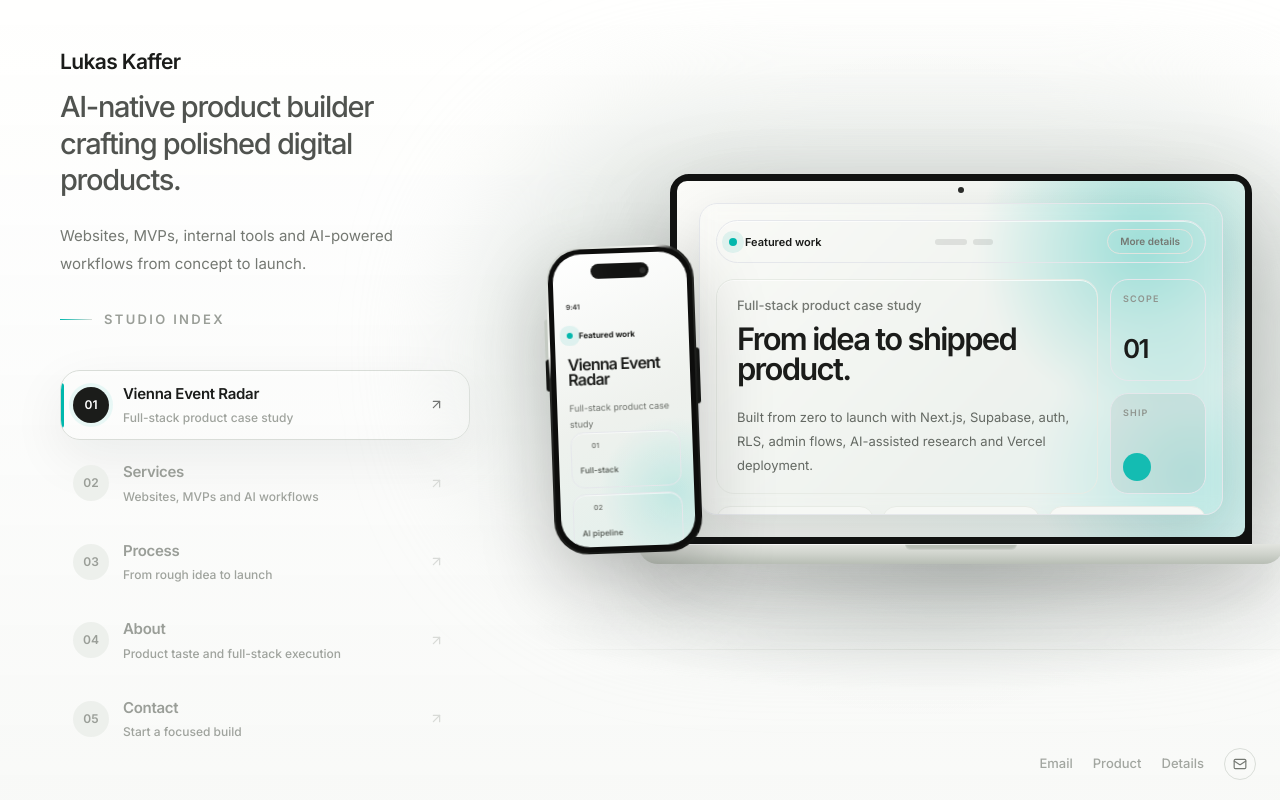
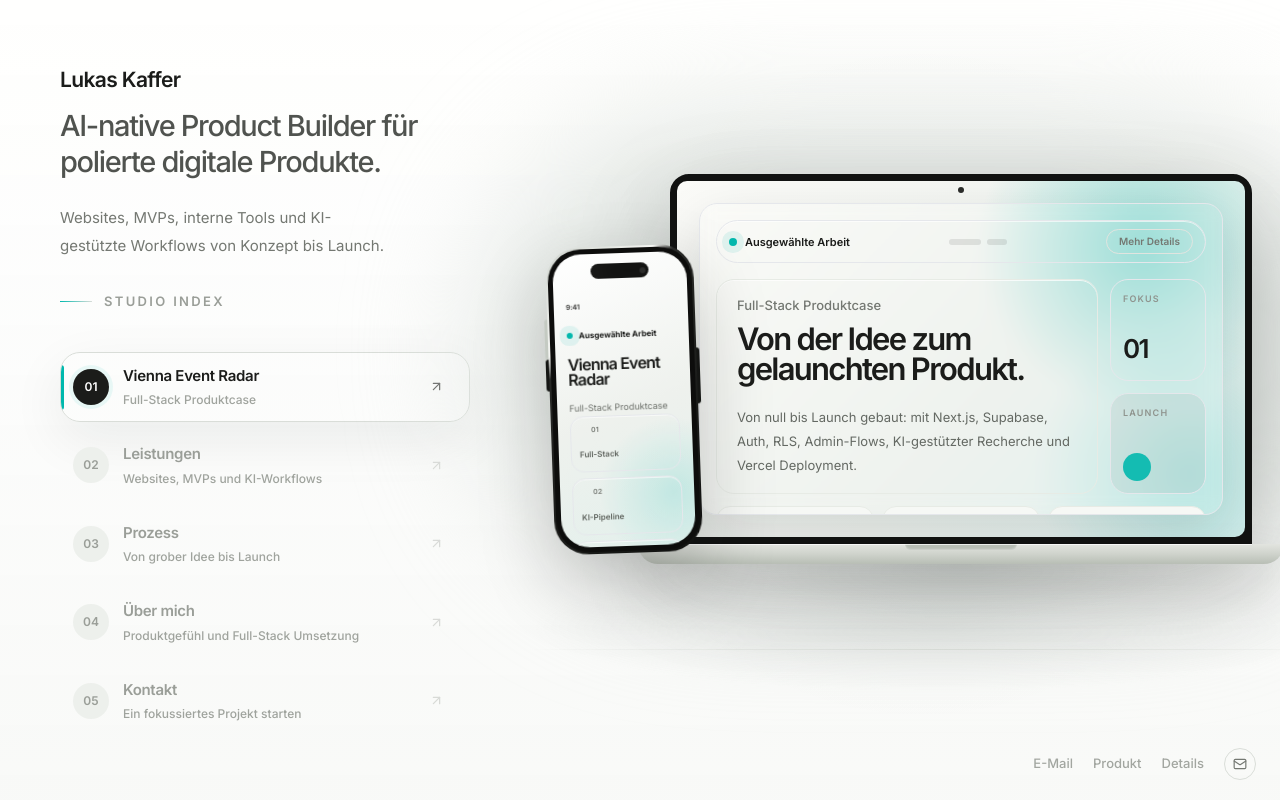
Before and after one commit to azuuriai/landingpage, a Next.js app: page / in a window 1280 px wide. Built offline with nearby package versions, Linux system fonts and the light colour scheme.

Commit message:
Localize landing page in German

```diff
--- a/app/about/page.tsx
+++ b/app/about/page.tsx
@@ -4,9 +4,9 @@ import { capabilities } from "@/lib/content";
 export default function AboutPage() {
   return (
     <InfoPage
-      eyebrow="About"
-      title="Product taste with full-stack depth."
-      intro="I build like a product partner: shaping the offer, designing the interaction, implementing the stack and pushing the thing live."
+      eyebrow="Über mich"
+      title="Produktgefühl mit Full-Stack Tiefe."
+      intro="Ich baue wie ein Produktpartner: Angebot schärfen, Interaktion gestalten, Stack umsetzen und das Ding live bringen."
     >
       <DetailList items={capabilities.map((capability) => capability.label)} />
     </InfoPage>
--- a/app/contact/page.tsx
+++ b/app/contact/page.tsx
@@ -3,11 +3,11 @@ import { InfoPage } from "@/components/info-page";
 export default function ContactPage() {
   return (
     <InfoPage
-      eyebrow="Contact"
-      title="Have a rough product idea?"
-      intro="Send the idea, the current bottleneck or the page that needs to work harder. I will help shape the next move."
+      eyebrow="Kontakt"
+      title="Eine grobe Produktidee im Kopf?"
+      intro="Schick mir die Idee, den aktuellen Engpass oder die Seite, die stärker performen soll. Ich helfe, den nächsten Schritt zu schärfen."
       ctaHref="mailto:hello@lukaskaffer.com"
-      ctaLabel="Email"
+      ctaLabel="E-Mail"
     >
       <div className="space-y-5">
         <a
@@ -17,7 +17,7 @@ export default function ContactPage() {
           hello@lukaskaffer.com
         </a>
         <p className="text-[15px] leading-7 text-[#74746f]">
-          Best starting point: one paragraph about what you want to launch, who it is for and what should happen next.
+          Bester Startpunkt: ein Absatz darüber, was du launchen möchtest, für wen es ist und was als Nächstes passieren soll.
         </p>
       </div>
     </InfoPage>
--- a/app/layout.tsx
+++ b/app/layout.tsx
@@ -11,20 +11,20 @@ const inter = Inter({
 export const metadata: Metadata = {
   title: "Lukas Kaffer | AI-native Product Builder",
   description:
-    "AI-native product builder crafting polished websites, web apps, internal tools and AI-powered workflows from concept to launch.",
+    "AI-native Product Builder für polierte Websites, Web Apps, interne Tools und KI-gestützte Workflows von Konzept bis Launch.",
   metadataBase: new URL("https://lukaskaffer.com"),
   openGraph: {
     title: "Lukas Kaffer | AI-native Product Builder",
     description:
-      "Premium websites, full-stack products, internal tools and AI workflows for founders and small businesses.",
+      "Premium Websites, Full-Stack Produkte, interne Tools und KI-Workflows für Gründer und kleine Unternehmen.",
     type: "website",
-    locale: "en_US",
+    locale: "de_AT",
   },
   twitter: {
     card: "summary_large_image",
     title: "Lukas Kaffer | AI-native Product Builder",
     description:
-      "Turning rough ideas into polished digital products from concept to launch.",
+      "Von groben Ideen zu polierten digitalen Produkten.",
   },
   robots: {
     index: true,
@@ -38,7 +38,7 @@ export default function RootLayout({
   children: React.ReactNode;
 }>) {
   return (
-    <html lang="en" className="scroll-smooth">
+    <html lang="de" className="scroll-smooth">
       <body className={`${inter.variable} bg-ink font-sans text-bone antialiased`}>
         {children}
       </body>
--- a/app/page.tsx
+++ b/app/page.tsx
@@ -19,86 +19,86 @@ const panels: Panel[] = [
   {
     id: "work",
     title: "Vienna Event Radar",
-    subtitle: "Full-stack product case study",
-    eyebrow: "Featured work",
-    headline: "From idea to shipped product.",
+    subtitle: "Full-Stack Produktcase",
+    eyebrow: "Ausgewählte Arbeit",
+    headline: "Von der Idee zum gelaunchten Produkt.",
     description:
-      "Built from zero to launch with Next.js, Supabase, auth, RLS, admin flows, AI-assisted research and Vercel deployment.",
-    chips: ["Full-stack", "AI pipeline", "iOS extension"],
+      "Von null bis Launch gebaut: mit Next.js, Supabase, Auth, RLS, Admin-Flows, KI-gestützter Recherche und Vercel Deployment.",
+    chips: ["Full-Stack", "KI-Pipeline", "iOS Erweiterung"],
     details: [
-      "Full-stack web product built from zero to launch.",
-      "Supabase auth, database structure and RLS policies.",
-      "AI-assisted event research pipeline with admin review workflows.",
-      "Mobile-first dashboard, SEO/security polish and Vercel deployment.",
-      "Extended toward a companion iOS app experience.",
+      "Full-Stack Webprodukt von null bis Launch umgesetzt.",
+      "Supabase Auth, Datenbankstruktur und RLS Policies aufgebaut.",
+      "KI-gestützte Event-Recherche mit Admin-Review-Workflows.",
+      "Mobile-first Dashboard, SEO-/Security-Polish und Vercel Deployment.",
+      "Erweiterung in Richtung begleitender iOS App Experience.",
     ],
     detailHref: "/work",
   },
   {
     id: "services",
-    title: "Services",
-    subtitle: "Websites, MVPs and AI workflows",
-    eyebrow: "What I build",
-    headline: "Premium digital products without handoff drag.",
+    title: "Leistungen",
+    subtitle: "Websites, MVPs und KI-Workflows",
+    eyebrow: "Was ich baue",
+    headline: "Premium digitale Produkte ohne Übergabe-Reibung.",
     description:
-      "Mobile-first websites, MVPs, internal tools, AI automations and focused UX/UI audits for founders and small teams.",
-    chips: ["Landing pages", "MVPs", "Automations"],
+      "Mobile-first Websites, MVPs, interne Tools, KI-Automationen und fokussierte UX/UI Audits für Gründer und kleine Teams.",
+    chips: ["Landingpages", "MVPs", "Automationen"],
     details: [
-      "Premium mobile-first websites and landing pages with strong first-impression design.",
-      "MVPs and full-stack web apps with auth, data, dashboard and deployment.",
-      "AI automations and internal tools that reduce repetitive work.",
-      "UX/UI and conversion audits for pages that need clearer structure and trust.",
+      "Premium mobile-first Websites und Landingpages mit starkem ersten Eindruck.",
+      "MVPs und Full-Stack Web Apps mit Auth, Daten, Dashboard und Deployment.",
+      "KI-Automationen und interne Tools, die wiederkehrende Arbeit reduzieren.",
+      "UX/UI und Conversion Audits für Seiten, die klarer und vertrauenswürdiger wirken sollen.",
     ],
     detailHref: "/services",
   },
   {
     id: "process",
-    title: "Process",
-    subtitle: "From rough idea to launch",
-    eyebrow: "How it works",
-    headline: "Shape, design, build, launch.",
+    title: "Prozess",
+    subtitle: "Von grober Idee bis Launch",
+    eyebrow: "Wie es läuft",
+    headline: "Schärfen, gestalten, bauen, launchen.",
     description:
-      "A compact workflow that clarifies scope, designs the interaction, ships the stack and iterates from real feedback.",
-    chips: ["Shape", "Design", "Build", "Launch"],
+      "Ein kompakter Ablauf, der Fokus klärt, Interaktion gestaltet, den Stack ausliefert und aus echtem Feedback iteriert.",
+    chips: ["Schärfen", "Design", "Umsetzung", "Launch"],
     details: [
-      "Shape the offer, target user, core workflow and launch scope.",
-      "Design the interface, interaction rhythm and responsive system.",
-      "Build with a clean stack and AI-assisted implementation speed.",
-      "Launch, check SEO/security basics and iterate from real feedback.",
+      "Angebot, Zielgruppe, Kernworkflow und Launch-Fokus schärfen.",
+      "Interface, Interaktionsrhythmus und responsives System gestalten.",
+      "Mit sauberem Stack und KI-unterstützter Umsetzungsgeschwindigkeit bauen.",
+      "Launchen, SEO-/Security-Basics prüfen und anhand echtem Feedback iterieren.",
     ],
     detailHref: "/process",
   },
   {
     id: "about",
-    title: "About",
-    subtitle: "Product taste and full-stack execution",
+    title: "Über mich",
+    subtitle: "Produktgefühl und Full-Stack Umsetzung",
     eyebrow: "Lukas Kaffer",
-    headline: "Product taste with implementation depth.",
+    headline: "Produktgefühl mit Umsetzungstiefe.",
     description:
-      "I combine product thinking, UX/UI, full-stack implementation and AI-native workflows to move ideas into polished reality.",
-    chips: ["Next.js", "Supabase", "Design engineering"],
+      "Ich verbinde Produktdenken, UX/UI, Full-Stack Umsetzung und AI-native Workflows, um Ideen in polierte Realität zu bringen.",
+    chips: ["Next.js", "Supabase", "Design Engineering"],
     details: [
-      "Product thinking before implementation: what should exist, why and for whom.",
-      "Design engineering taste: calm interfaces, crisp layout and motion restraint.",
-      "Full-stack execution with Next.js, React, TypeScript, Supabase and Vercel.",
-      "AI-native workflows for faster building, research and operational systems.",
+      "Produktdenken vor Umsetzung: Was sollte existieren, warum und für wen?",
+      "Design-Engineering-Gefühl: ruhige Interfaces, präzises Layout und zurückhaltende Motion.",
+      "Full-Stack Umsetzung mit Next.js, React, TypeScript, Supabase und Vercel.",
+      "AI-native Workflows für schnelleres Bauen, Recherche und operative Systeme.",
     ],
     detailHref: "/about",
   },
   {
     id: "contact",
-    title: "Contact",
-    subtitle: "Start a focused build",
-    eyebrow: "Start here",
-    headline: "Have a rough product idea?",
+    title: "Kontakt",
+    subtitle: "Ein fokussiertes Projekt starten",
+    eyebrow: "Startpunkt",
+    headline: "Eine grobe Produktidee im Kopf?",
     description:
-      "Send the idea, current bottleneck or page that needs to work harder. I will help shape the next move.",
-    chips: ["Email", "Project brief", "Next step"],
+      "Schick mir die Idee, den aktuellen Engpass oder die Seite, die stärker performen soll. Ich helfe, den nächsten Schritt zu schärfen.",
+    chips: ["E-Mail", "Projektbrief", "Nächster Schritt"],
     details: [
-      "Best starting point: one paragraph about what you want to launch.",
-      "Include who it is for, what exists today and where the friction is.",
-      "For small projects, the first useful step is usually a focused scope and prototype.",
-      "Email: hello@lukaskaffer.com",
+      "Bester Startpunkt: ein Absatz dazu, was du launchen möchtest.",
+      "Dazu: für wen es ist, was heute existiert und wo Reibung entsteht.",
+      "Bei kleinen Projekten ist der erste sinnvolle Schritt meist ein fokussierter Umfang und Prototyp.",
+      "E-Mail: hello@lukaskaffer.com",
     ],
     detailHref: "/contact",
   },
@@ -133,18 +133,18 @@ export default function Home() {
             Lukas Kaffer
           </p>
           <h1 className="mt-3 max-w-[360px] text-[29px] font-medium leading-[1.25] tracking-[-0.045em] text-[#50534f]">
-            AI-native product builder crafting polished digital products.
+            AI-native Product Builder für polierte digitale Produkte.
           </h1>
           <p className="mt-6 max-w-[335px] text-[15px] leading-7 text-[#747872]">
-            Websites, MVPs, internal tools and AI-powered workflows from concept to launch.
+            Websites, MVPs, interne Tools und KI-gestützte Workflows von Konzept bis Launch.
           </p>
 
           <div className="mt-8 flex items-center gap-3 text-[13px] font-semibold uppercase tracking-[0.18em] text-[#9a9e98]">
             <span className="h-px w-8 bg-gradient-to-r from-[#00b8ad] to-[#d9ddd8]" />
-            Studio index
+            Studio Index
           </div>
 
-          <nav className="mt-10 flex flex-col gap-2" aria-label="Portfolio preview controls">
+          <nav className="mt-10 flex flex-col gap-2" aria-label="Portfolio Vorschau steuern">
             {panels.map((item, index) => {
               const isActive = item.id === activePanel.id;
 
@@ -200,10 +200,10 @@ export default function Home() {
 
       <footer className="fixed bottom-5 right-6 hidden items-center gap-5 text-[13px] font-medium text-[#a2a6a0] lg:flex">
         <a className="transition hover:text-[#1b1c1a]" href="mailto:hello@lukaskaffer.com">
-          Email
+          E-Mail
         </a>
         <a className="transition hover:text-[#1b1c1a]" href="https://viennaeventradar.at">
-          Product
+          Produkt
         </a>
         <button
           type="button"
@@ -274,7 +274,7 @@ function IPhone({ panel, onOpenDetails }: { panel: Panel; onOpenDetails: () => v
       type="button"
       onClick={onOpenDetails}
       className="group relative block w-full rounded-[34px] bg-[linear-gradient(135deg,#cdd2cc,#f5f6f3_24%,#272826_29%,#10110f_100%)] p-[2px] text-left shadow-[0_30px_74px_rgba(17,18,17,0.22)] transition hover:-translate-y-1 focus:outline-none focus:ring-2 focus:ring-[#00b8ad]/30"
-      aria-label={`Open details for ${panel.title}`}
+          aria-label={`Details zu ${panel.title} öffnen`}
     >
       <span className="absolute -left-[3px] top-[23%] h-10 w-[3px] rounded-l-full bg-[#c4cac2]" />
       <span className="absolute -left-[3px] top-[36%] h-8 w-[3px] rounded-l-full bg-[#151614]" />
@@ -344,7 +344,7 @@ function ScreenPanel({ panel, onOpenDetails }: { panel: Panel; onOpenDetails: ()
           onClick={onOpenDetails}
           className="rounded-full border border-[#e1e4df] bg-white/72 px-3 py-1 text-[10px] font-semibold text-[#747872] transition hover:border-[#00b8ad]/35 hover:bg-white hover:text-[#007f78]"
         >
-          More details
+          Mehr Details
         </button>
       </div>
 
@@ -362,13 +362,13 @@ function ScreenPanel({ panel, onOpenDetails }: { panel: Panel; onOpenDetails: ()
         <div className="hidden flex-col gap-3 md:flex">
           <div className="flex flex-1 flex-col justify-between rounded-[18px] border border-white/58 bg-white/36 p-3">
             <span className="text-[9px] font-semibold uppercase tracking-[0.13em] text-[#8f948e]">
-              Scope
+              Fokus
             </span>
             <span className="text-[26px] font-semibold tracking-[-0.06em] text-[#1b1c1a]">01</span>
           </div>
           <div className="flex flex-1 flex-col justify-between rounded-[18px] border border-white/58 bg-[#1b1c1a]/[0.05] p-3">
             <span className="text-[9px] font-semibold uppercase tracking-[0.13em] text-[#8f948e]">
-              Ship
+              Launch
             </span>
             <span className="accent-pulse h-7 w-7 rounded-full bg-[#00b8ad] shadow-[0_10px_24px_rgba(0,184,173,0.22)]" />
           </div>
@@ -413,7 +413,7 @@ function DetailModal({ panel, onClose }: { panel: Panel; onClose: () => void })
             </div>
             <button
               type="button"
-              aria-label="Close modal"
+              aria-label="Modal schließen"
               onClick={onClose}
               className="inline-flex h-10 w-10 shrink-0 items-center justify-center rounded-full border border-[#d9ddd8] bg-white/70 text-[#747872] transition hover:bg-[#1b1c1a] hover:text-white focus:outline-none focus:ring-2 focus:ring-[#00b8ad]/24"
             >
@@ -446,7 +446,7 @@ function DetailModal({ panel, onClose }: { panel: Panel; onClose: () => void })
               href="mailto:hello@lukaskaffer.com"
               className="mt-6 inline-flex h-11 items-center justify-center rounded-full bg-[#1b1c1a] px-5 text-[14px] font-semibold text-white transition hover:bg-black"
             >
-              Write an email
+              E-Mail schreiben
             </a>
           ) : null}
         </div>
--- a/app/process/page.tsx
+++ b/app/process/page.tsx
@@ -4,9 +4,9 @@ import { processSteps } from "@/lib/content";
 export default function ProcessPage() {
   return (
     <InfoPage
-      eyebrow="Process"
-      title="Shape, design, build, launch."
-      intro="A compact workflow for moving fast without losing taste, structure or production quality."
+      eyebrow="Prozess"
+      title="Schärfen, gestalten, bauen, launchen."
+      intro="Ein kompakter Ablauf, um schnell zu arbeiten, ohne Produktgefühl, Struktur oder Produktionsqualität zu verlieren."
     >
       <DetailList items={processSteps.map((step) => `${step.title}: ${step.description}`)} />
     </InfoPage>
--- a/app/services/page.tsx
+++ b/app/services/page.tsx
@@ -1,18 +1,18 @@
 import { DetailList, InfoPage } from "@/components/info-page";
 
 const items = [
-  "Premium mobile-first websites and landing pages",
-  "MVPs and full-stack web apps",
-  "AI automations and internal tools",
-  "UX/UI and conversion audits",
+  "Premium mobile-first Websites und Landingpages",
+  "MVPs und Full-Stack Web Apps",
+  "KI-Automationen und interne Tools",
+  "UX/UI und Conversion Audits",
 ];
 
 export default function ServicesPage() {
   return (
     <InfoPage
-      eyebrow="Services"
-      title="Focused builds for founders and small teams."
-      intro="I combine product thinking, interface design and implementation so the path from idea to launch stays tight."
+      eyebrow="Leistungen"
+      title="Fokussierte Builds für Gründer und kleine Teams."
+      intro="Ich verbinde Produktdenken, Interface Design und Umsetzung, damit der Weg von Idee zu Launch kompakt bleibt."
     >
       <DetailList items={items} />
     </InfoPage>
--- a/app/work/page.tsx
+++ b/app/work/page.tsx
@@ -4,9 +4,9 @@ import { caseStudyFacts } from "@/lib/content";
 export default function WorkPage() {
   return (
     <InfoPage
-      eyebrow="Featured work"
+      eyebrow="Ausgewählte Arbeit"
       title="Vienna Event Radar"
-      intro="A real product case: built from zero to launch as a full-stack web product, now extended toward iOS."
+      intro="Ein echter Produktcase: von null bis Launch als Full-Stack Webprodukt gebaut und inzwischen in Richtung iOS erweitert."
     >
       <DetailList items={caseStudyFacts} />
     </InfoPage>
--- a/components/info-page.tsx
+++ b/components/info-page.tsx
@@ -8,7 +8,7 @@ export function InfoPage({
   intro,
   children,
   ctaHref = "/contact",
-  ctaLabel = "Start a project",
+  ctaLabel = "Projekt starten",
 }: {
   eyebrow: string;
   title: string;
@@ -26,7 +26,7 @@ export function InfoPage({
             className="inline-flex items-center gap-2 text-[14px] font-medium text-[#8b8b86] transition hover:text-[#1d1d1b]"
           >
             <ArrowLeft size={15} />
-            Lukas Kaffer
+            Zurück
           </Link>
           <Link
             href={ctaHref}
--- a/lib/content.ts
+++ b/lib/content.ts
@@ -13,95 +13,95 @@ import {
 } from "lucide-react";
 
 export const navItems = [
-  { label: "Work", href: "#work" },
-  { label: "Services", href: "#services" },
-  { label: "Process", href: "#process" },
-  { label: "Contact", href: "#contact" },
+  { label: "Arbeit", href: "#work" },
+  { label: "Leistungen", href: "#services" },
+  { label: "Prozess", href: "#process" },
+  { label: "Kontakt", href: "#contact" },
 ];
 
 export const selectedWork = [
   {
     title: "Vienna Event Radar",
-    eyebrow: "Full-stack product",
+    eyebrow: "Full-Stack Produkt",
     description:
-      "A launched event discovery product with auth, admin flows, AI-assisted research and mobile-first user experience.",
+      "Ein gelaunchtes Event-Discovery-Produkt mit Auth, Admin-Flows, KI-gestützter Recherche und mobile-first User Experience.",
     meta: "Next.js / Supabase / Vercel / iOS",
   },
   {
-    title: "AI workflow systems",
-    eyebrow: "Internal tools",
+    title: "KI-Workflow-Systeme",
+    eyebrow: "Interne Tools",
     description:
-      "Research, enrichment and review pipelines that turn messy operations into calm, repeatable workflows.",
-    meta: "Automation / APIs / AI-assisted ops",
+      "Recherche-, Anreicherungs- und Review-Pipelines, die unklare Abläufe in ruhige, wiederholbare Workflows verwandeln.",
+    meta: "Automation / APIs / KI-gestützte Ops",
   },
   {
-    title: "Premium launch pages",
-    eyebrow: "Conversion surfaces",
+    title: "Premium Launch Pages",
+    eyebrow: "Conversion-Flächen",
     description:
-      "Focused landing pages for founders and small teams that need trust, clarity and a polished first impression.",
+      "Fokussierte Landingpages für Gründer und kleine Teams, die Vertrauen, Klarheit und einen polierten ersten Eindruck brauchen.",
     meta: "UX/UI / Frontend / SEO",
   },
 ];
 
 export const caseStudyFacts = [
-  "Built from zero to launch",
-  "Full-stack web product",
-  "Mobile-first dashboard",
-  "Supabase auth, database and RLS",
-  "AI-assisted research pipeline",
-  "Admin workflows",
-  "SEO and security polish",
-  "iOS app extension",
-  "Vercel deployment",
+  "Von null bis Launch gebaut",
+  "Full-Stack Webprodukt",
+  "Mobile-first Dashboard",
+  "Supabase Auth, Datenbank und RLS",
+  "KI-gestützte Recherche-Pipeline",
+  "Admin-Workflows",
+  "SEO- und Security-Polish",
+  "iOS App Erweiterung",
+  "Vercel Deployment",
 ];
 
 export const services = [
   {
-    title: "Premium websites and landing pages",
+    title: "Premium Websites und Landingpages",
     description:
-      "High-end, mobile-first pages for founders, consultants and small businesses that need to look credible fast.",
+      "Hochwertige, mobile-first Seiten für Gründer, Consultants und kleine Unternehmen, die schnell glaubwürdig wirken müssen.",
     icon: Brush,
   },
   {
-    title: "MVPs and full-stack web apps",
+    title: "MVPs und Full-Stack Web Apps",
     description:
-      "From product shape and UX flows to auth, database, dashboard, deployment and iteration.",
+      "Von Produktform und UX-Flows bis Auth, Datenbank, Dashboard, Deployment und Iteration.",
     icon: Layers3,
   },
   {
-    title: "AI automations and internal tools",
+    title: "KI-Automationen und interne Tools",
     description:
-      "Workflow systems that reduce repetitive work, connect APIs and give teams a clearer operating cockpit.",
+      "Workflow-Systeme, die wiederkehrende Arbeit reduzieren, APIs verbinden und Teams ein klareres Operating Cockpit geben.",
     icon: Workflow,
   },
   {
-    title: "UX/UI and conversion audits",
+    title: "UX/UI und Conversion Audits",
     description:
-      "A practical review of structure, trust, clarity, mobile experience and conversion friction.",
+      "Ein praktischer Review von Struktur, Vertrauen, Klarheit, Mobile Experience und Conversion-Reibung.",
     icon: Gauge,
   },
 ];
 
 export const processSteps = [
   {
-    title: "Shape",
+    title: "Schärfen",
     description:
-      "Clarify the offer, user journey and product scope before touching the interface.",
+      "Angebot, User Journey und Produktscope klären, bevor das Interface entsteht.",
   },
   {
     title: "Design",
     description:
-      "Create a sharp visual system with responsive layouts, interaction details and conversion intent.",
+      "Ein präzises visuelles System mit responsiven Layouts, Interaktionsdetails und Conversion-Absicht gestalten.",
   },
   {
-    title: "Build",
+    title: "Umsetzung",
     description:
-      "Implement the product with clean full-stack architecture, AI-assisted speed and production standards.",
+      "Das Produkt mit sauberer Full-Stack Architektur, KI-unterstützter Geschwindigkeit und Production Standards umsetzen.",
   },
   {
     title: "Launch",
     description:
-      "Ship to Vercel, harden SEO/security basics and iterate from real feedback.",
+      "Auf Vercel ausliefern, SEO-/Security-Basics härten und aus echtem Feedback iterieren.",
   },
 ];
 
@@ -112,8 +112,8 @@ export const capabilities = [
   { label: "Supabase", icon: Database },
   { label: "Vercel", icon: Rocket },
   { label: "Tailwind CSS", icon: Brush },
-  { label: "AI-assisted workflows", icon: Bot },
-  { label: "Automation and APIs", icon: Workflow },
-  { label: "iOS app development", icon: Smartphone },
-  { label: "Auth, RLS and security", icon: ShieldCheck },
+  { label: "KI-gestützte Workflows", icon: Bot },
+  { label: "Automation und APIs", icon: Workflow },
+  { label: "iOS App Entwicklung", icon: Smartphone },
+  { label: "Auth, RLS und Security", icon: ShieldCheck },
 ];
```
